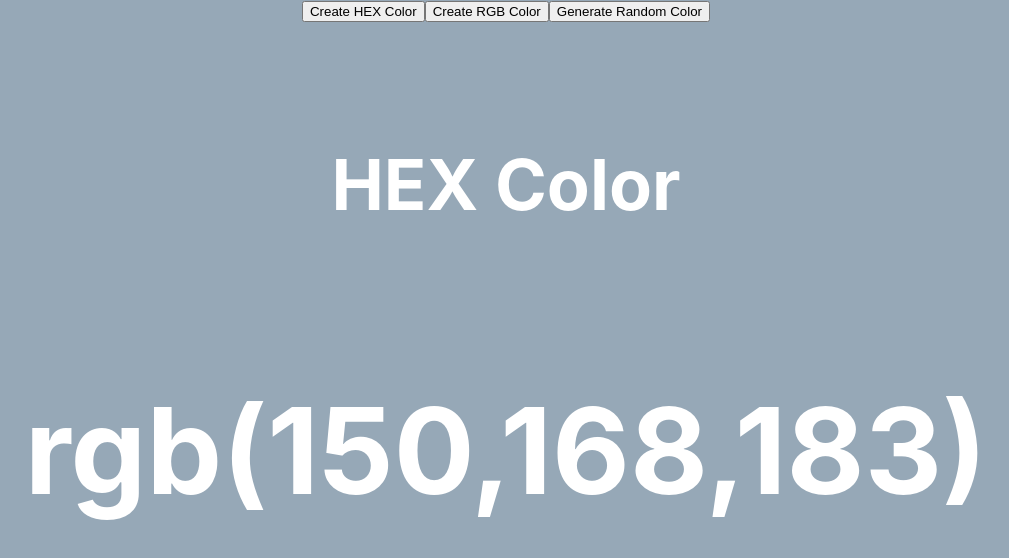
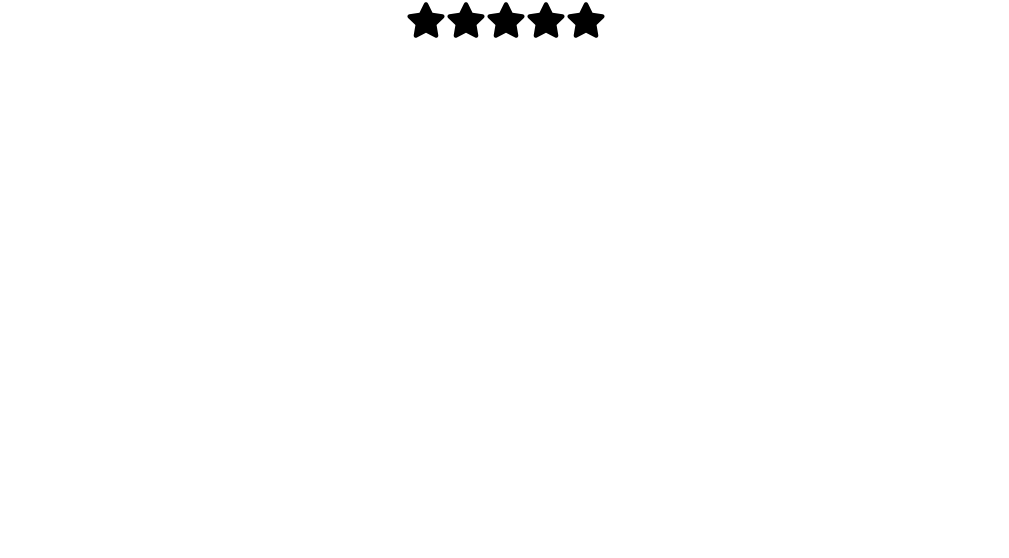
Before and after one commit to Litukumardakua/MultipleCombineProject, a React (Create React App) app: page / in a window 1280 px wide. Shown: the top 558 px of the page, without its empty margins (134-1143 px from the left). Built offline with nearby package versions, Linux system fonts and the light colour scheme; the HTML template or start-up script is replaced by a standard one.

Commit message:
functionality on Star rating

```diff
--- a/package.json
+++ b/package.json
@@ -8,6 +8,7 @@
     "@testing-library/user-event": "^13.5.0",
     "react": "^18.2.0",
     "react-dom": "^18.2.0",
+    "react-icons": "^4.12.0",
     "react-scripts": "5.0.1",
     "web-vitals": "^2.1.4"
   },
--- a/src/App.js
+++ b/src/App.js
@@ -2,12 +2,14 @@
 import './App.css';
 import Accordian from './Component/Acordian/Accordian';
 import RandomColor from './Component/RandomColorCodeChange/RandomColor';
+import StarRating from './Component/star_rating/StarRating';
 
 function App() {
   return (
     <div className="App">
     {/* <Accordian/> */}
-    <RandomColor/>
+    {/* <RandomColor/> */}
+    <StarRating/>
     </div>
   );
 }
--- /dev/null
+++ b/src/Component/star_rating/StarRating.js
@@ -0,0 +1,39 @@
+import React, { useState } from "react";
+import { FaStar } from "react-icons/fa";
+import "./Style.css";
+
+const StarRating = ({ noOfStar = 5 }) => {
+  const [rating, setRating] = useState(0);
+  const [hover, setHover] = useState(0);
+
+  const handleCilick = (getCurrentIndex) => {
+    setRating(getCurrentIndex);
+  };
+  const handleMouseEnter = (getCurrentIndex) => {
+    setHover(getCurrentIndex);
+  };
+  const handleMouseLeave = () => {
+    setHover(rating);
+  };
+  return (
+    <>
+      <div className="star_rating">
+        {[...Array(noOfStar)].map((_, index) => {
+          index += 1;
+          return (
+            <FaStar
+              key={index}
+              className={index <= (hover || rating) ? "active " : "inactive"}
+              onClick={() => handleCilick(index)}
+              onMouseMove={() => handleMouseEnter(index)}
+              onMouseLeave={() => handleMouseLeave()}
+              size={40}
+            />
+          );
+        })}
+      </div>
+    </>
+  );
+};
+
+export default StarRating;
--- /dev/null
+++ b/src/Component/star_rating/Style.css
@@ -0,0 +1,6 @@
+.active{
+    color: #fff700;
+}
+.inactive{
+    color: #000000;
+}
```
